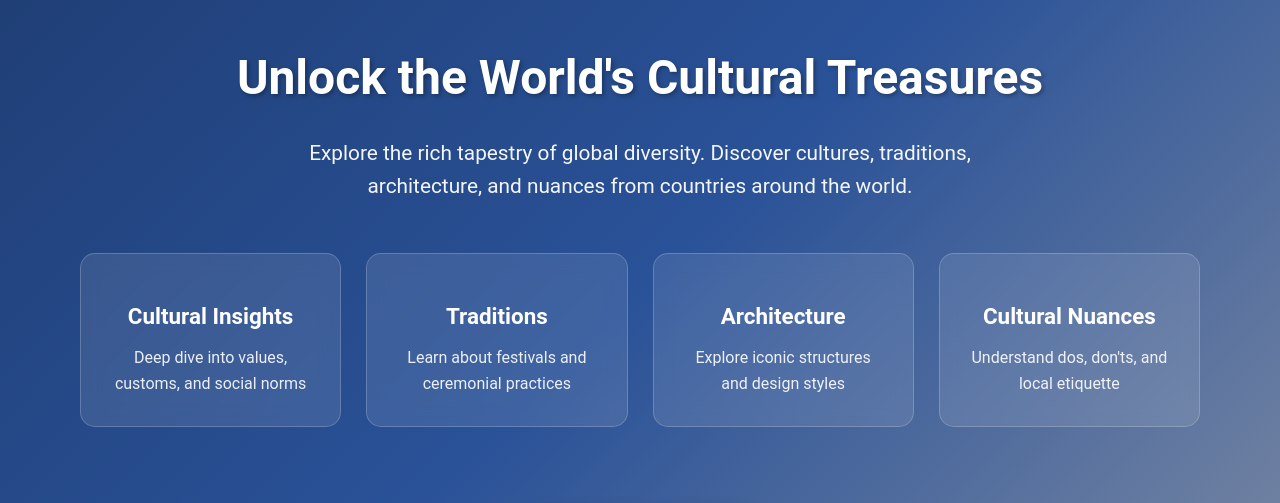
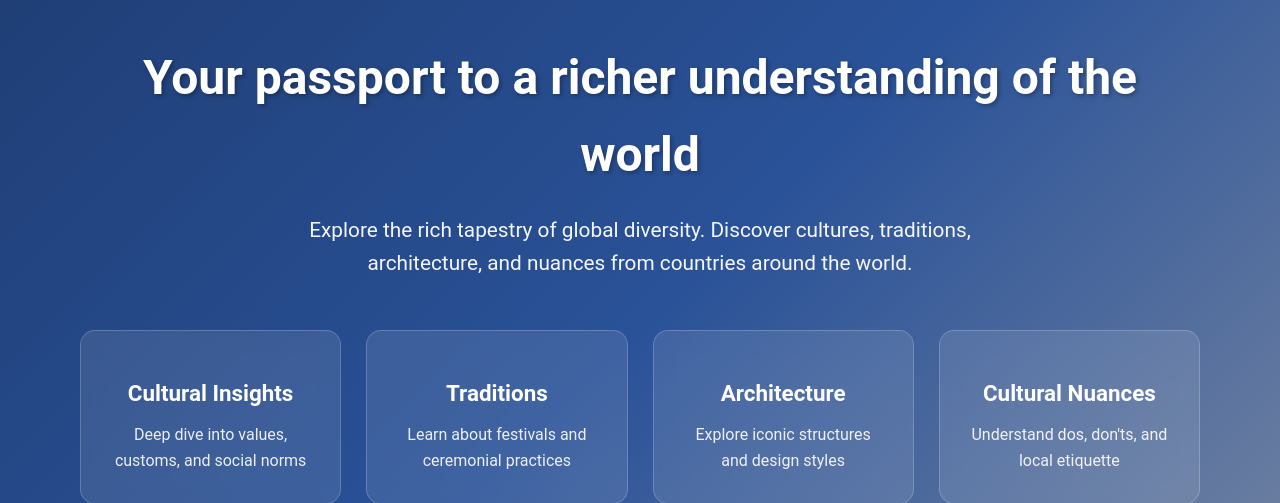
Before and after one commit to edimaudo/KultureKode, a Flask app: page / in a window 1280 px wide. Shown: the part 124-627 px from the top of the page. Run offline with Flask 3, Linux system fonts and the light colour scheme.

Commit message:
Update index.html

```diff
--- a/templates/index.html
+++ b/templates/index.html
@@ -16,7 +16,7 @@
 
         <main class="landing-main">
             <div class="hero-section">
-                <h2 class="hero-title">Unlock the World's Cultural Treasures</h2>
+                <h2 class="hero-title">Your passport to a richer understanding of the world</h2>
                 <p class="hero-subtitle">
                     Explore the rich tapestry of global diversity. Discover cultures, traditions,
                     architecture, and nuances from countries around the world.
```
